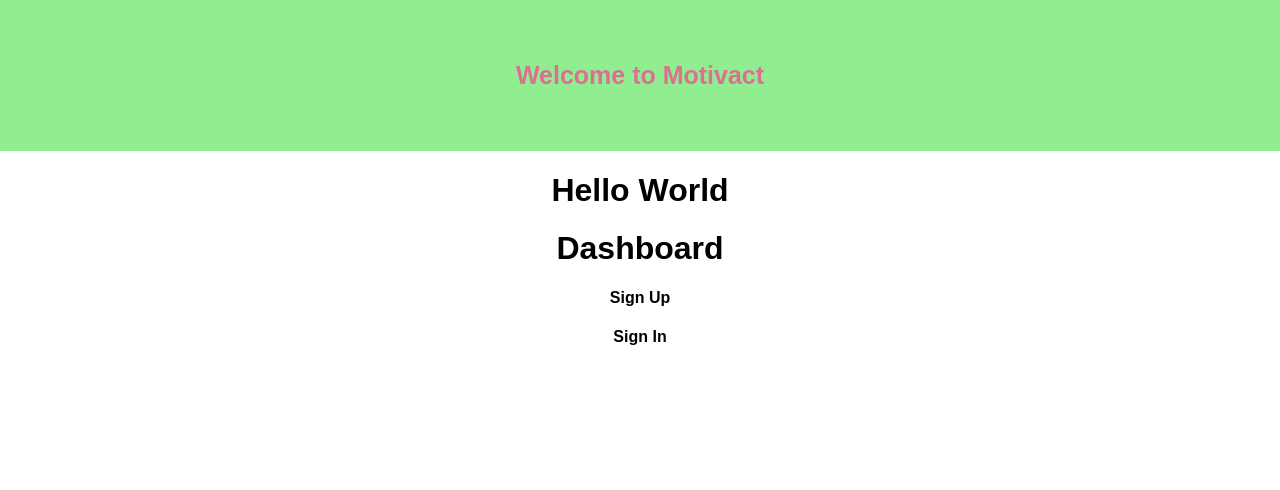
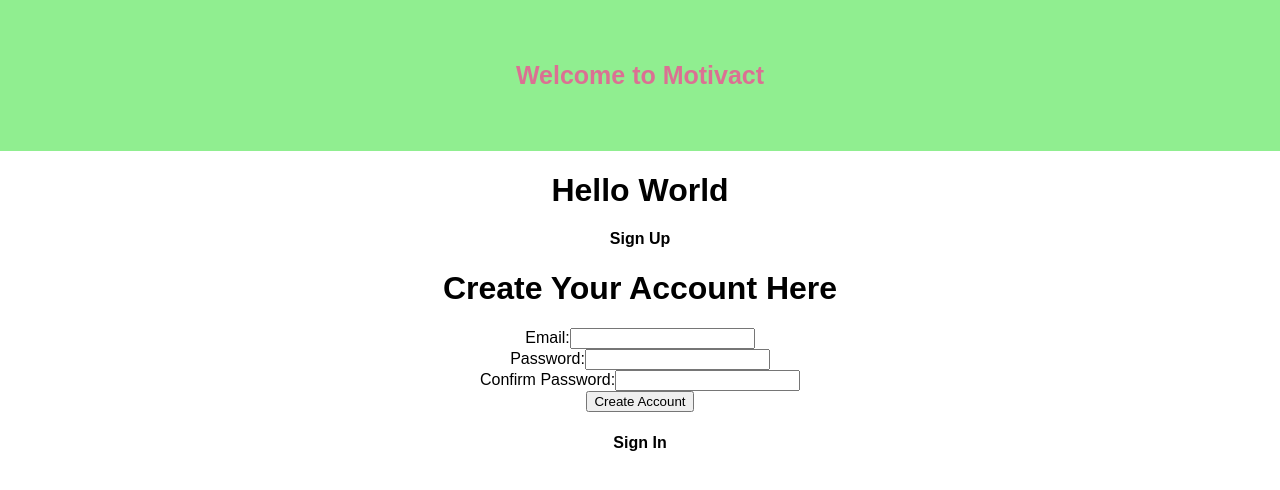
Before and after one commit to anton-mladenov/motivationWebApp, a React (Create React App) app in the folder client/: page / in a window 1280 px wide. Shown: the top 490 px of the page. Built offline with nearby package versions, Linux system fonts and the light colour scheme.

Commit message:
added sign up form and functionality

```diff
--- a/client/src/actions/users.js
+++ b/client/src/actions/users.js
@@ -1,5 +1,5 @@
 import * as request from 'superagent'
-import {baseUrl} from '../constants'
+import { baseUrl } from '../constants'
 
 export const ADD_USER = 'ADD_USER'
 export const UPDATE_USER = 'UPDATE_USER'
@@ -39,7 +39,7 @@
 export const login = (email, password) => (dispatch) =>
 	request
 		.post(`${baseUrl}/logins`)
-		.send({email, password})
+		.send({ email, password })
 		.then(result => dispatch(userLoginSuccess(result.body)))
 		.catch(err => {
 			if (err.status === 400) {
@@ -53,7 +53,7 @@
 export const signup = (email, password) => (dispatch) =>
 	request
 		.post(`${baseUrl}/users`)
-		.send({ firstName: email, lastName: email, email, password })
+		.send({ email: email, password: password })
 		.then(result => {
 			dispatch(userSignupSuccess())
 		})
--- a/client/src/components/Account/SignUp.js
+++ b/client/src/components/Account/SignUp.js
@@ -1,14 +1,41 @@
 import React, { Component } from 'react'
+import { connect } from 'react-redux'
+import { signup } from "../../actions/users"
+import SignUpForm from "./SignUpForm"
+import { Redirect } from 'react-router-dom'
 
-export default class SignUp extends Component {
+class SignUp extends Component {
 
-
+	handleSubmit = (data) => {
+		this.props.signup(data.email, data.password)
+	}
 
 	render() {
+
+		const { signUp } = this.props
+
+		if (signUp.success) {
+			return (
+				<Redirect to="/dashboard" />
+			)
+		}
+
 		return (
 			<div>
+
+				<h1> Create Your Account Here </h1>
+
+				<SignUpForm onSubmit={this.handleSubmit} />
+
+				<p> {signUp.error} </p>
 
 			</div>
 		)
 	}
 }
+
+const mapStateToProps = (state) => ({
+	signUp: state.signUp
+})
+
+export default connect(mapStateToProps, { signup })(SignUp)
--- a/client/src/components/Account/SignUpForm.js
+++ b/client/src/components/Account/SignUpForm.js
@@ -4,44 +4,61 @@
 
 	state = {}
 
-	handleChange = () => { }
+	handleChange = (event) => {
+		const { name, value } = event.target
 
-	handleSubmit = () => { }
+		this.setState({
+			[name]: value
+		})
+	}
+
+	handleSubmit = (event) => {
+		event.preventDefault()
+		this.props.onSubmit(this.state)
+	}
 
 	render() {
 		return (
 			<div>
 
-				<form>
+				<form onSubmit={this.handleSubmit} >
 
 					<div>
 						<label>
 							Email:
-							<input />
+							<input type="email" name="email" value={this.state.email || ""} onChange={this.handleChange} />
 						</label>
 					</div>
 
-					<div>
+					{/* <div>
 						<label>
-							Email:
-							<input />
+							Username:
+							<input type="username" name="username" value={this.state.username || ""} onChange={this.handleChange} />
 						</label>
-					</div>
+					</div> */}
 
 					<div>
 						<label>
 							Password:
-							<input />
+							<input type="password" name="password" value={this.state.password || ""} onChange={this.handleChange} />
 						</label>
 					</div>
 
 					<div>
 						<label>
 							Confirm Password:
-							<input />
+							<input type="password" name="confirmPassword" value={this.state.confirmPassword || ""} onChange={this.handleChange} />
 						</label>
 					</div>
 
+					{
+						this.state.password &&
+						this.state.confirmPassword &&
+						this.state.password !== this.state.confirmPassword &&
+						<p> The Passwords Do NOT Match </p>
+					}
+
+					<button type="submit" > Create Account </button>
 				</form>
 
 			</div>
--- a/client/src/components/Homepage/Homepage.js
+++ b/client/src/components/Homepage/Homepage.js
@@ -1,8 +1,20 @@
 import React, { Component } from 'react';
+import SignUp from "../Account/SignUp"
+import SignIn from "../Account/SignIn"
+import { connect } from 'react-redux'
+import { Redirect } from 'react-router-dom'
 
-export default class Homepage extends Component {
+class Homepage extends Component {
 
 	render() {
+
+		const { signUp } = this.props
+
+		if (signUp.success) {
+			return (
+				<Redirect to="/dashboard" />
+			)
+		}
 
 		return (
 			<div>
@@ -11,19 +23,27 @@
 					<h1> Hello World </h1>
 				</div>
 
-				<div onClick={() => { this.props.history.push("/dashboard") }} >
+				{/* <div onClick={() => { this.props.history.push("/dashboard") }} >
 					<h1> Dashboard </h1>
-				</div>
+				</div> */}
 
 				<div>
 					<h4> Sign Up </h4>
+					<SignUp />
 				</div>
 
 				<div>
 					<h4> Sign In </h4>
+					<SignIn />
 				</div>
 
 			</div>
 		)
 	}
 }
+
+const mapStateToProps = (state) => ({
+	signUp: state.signUp
+})
+
+export default connect(mapStateToProps)(Homepage)
```
Also changed, not shown: client/src/components/Account/SignInForm.js (+39 -0 lines), 2 other files (tests, documents, lock files or other folders). Lines whose indentation alone changed are shown as unchanged.
